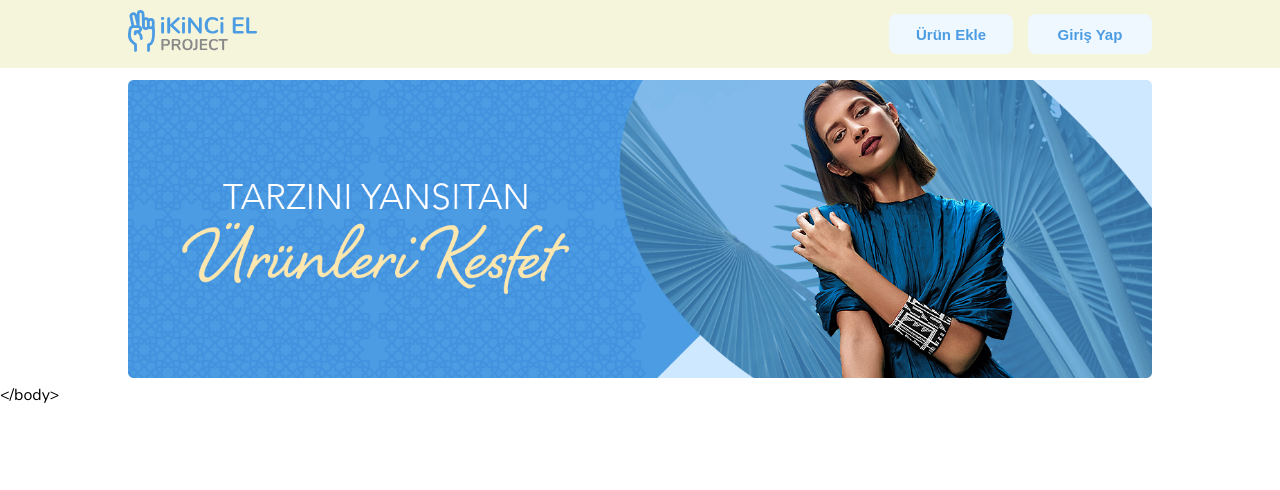
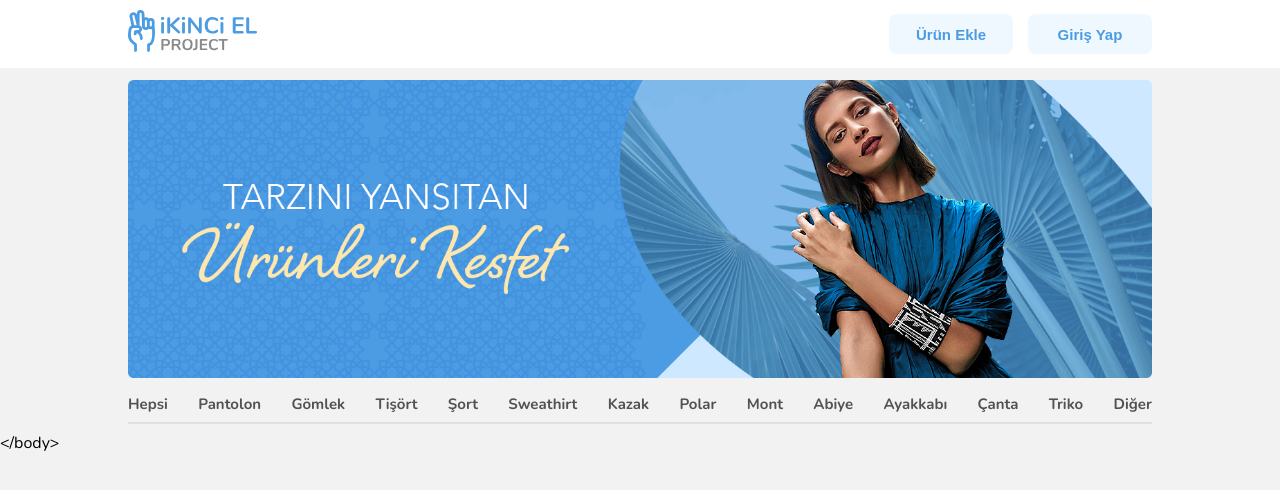
Before and after one commit to enesergun/ikinciel-project-react, a React (Create React App) app: page /index in a window 1280 px wide. Shown: the top 490 px of the page. Built offline with nearby package versions, Linux system fonts and the light colour scheme.

Commit message:
category underline created

```diff
--- a/src/App.css
+++ b/src/App.css
@@ -7,6 +7,7 @@
 
 body {
     font-family: 'Nunito', sans-serif;
+    background-color: #F2F2F2;
 }
 
 /* REGISTER PAGE START */
@@ -26,7 +27,6 @@ body {
     width: 100%;
     height: 100%;
 }
-
 .rightSide {
     width: calc(100% - 43.5%);
     display: flex;
@@ -35,27 +35,22 @@ body {
     justify-content: center;
     color: #525252;
 }
-
 .formValidation {
     width: calc(100% - 49%);
     box-shadow: rgba(149, 157, 165, 0.2) 0px 8px 24px;
     padding: 0 60px;
 }
-
 .brandLogo {
     margin-bottom: 30px
 }
-
 .header {
     text-align: center;
     margin: 55px 0;
 }
-
 .formContainer {
     /* width: 50%; */
     margin: 0 auto;
 }
-
 .formGroup {
     display: flex;
     flex-direction: column;
@@ -64,7 +59,6 @@ body {
 label {
     font-size: 20px;
 }
-
 input[type="text"],
 input[type="password"] {
     border: 2px solid #8E8E8E;
@@ -78,7 +72,6 @@ input[type="password"] {
     outline: none;
     width: 100%
 }
-
 #errorEmail,
 #errorPassword {
     color: red;
@@ -105,7 +98,6 @@ input[type="password"]::placeholder {
 .formGroup:nth-child(3) {
     margin-top: 30px;
 }
-
 .alreadyAccount {
     padding: 30px 0;
     text-align: center;
@@ -116,17 +108,11 @@ input[type="password"]::placeholder {
 
 /* INDEX PAGE START */
 
-.indexPage {
-    /* max-width: 80%;
-    margin: 0 auto; */
-}
-
-
 .navbar {
     padding: 10px 0;
-    background: beige;
     position: fixed;
     width: 100%;
+    background-color: white;
 }
 .navbarWrapper {
     display: flex;
@@ -149,7 +135,6 @@ input[type="password"]::placeholder {
 .addProductButton {
     margin-right: 15px;
 }
-
 .navbarWrapper,
 .banner {
     max-width: 80%;
@@ -161,6 +146,23 @@ input[type="password"]::placeholder {
     margin-top: 80px;
 
 }
-
-
+.categories {
+    display: flex;
+    margin: 0 auto;
+    max-width: 80%;
+    justify-content: space-between;
+}
+.categoryName {
+    font-weight: 600;
+    margin-top: 10px;
+    font-size: 15px;
+    color: #525252;
+    cursor: pointer;
+}
+.underline {
+    width: 80%;
+    margin: 8px auto;
+    height: 2px;
+    background-color: #E0E0E0;
+}
 /* INDEX PAGE END */
--- a/src/pages/Index.js
+++ b/src/pages/Index.js
@@ -1,35 +1,51 @@
-import React from 'react'
+import {useState} from 'react'
 import brandLogoIndex from '../assets/brandLogoIndex.svg'
 /* import addPlus from '../assets/addPlus.svg' */
 import Banner from '../assets/Banner1.png';
 
-function Home() {
+function Index() {
+
+  const [categories] = useState(['Hepsi', 'Pantolon', 'Gömlek', 'Tişört', 'Şort', 'Sweathirt', 'Kazak', 'Polar', 'Mont', 'Abiye', 'Ayakkabı', 'Çanta', 'Triko', 'Diğer'])
 
 
   return (
     <div className="indexPage">
+
       <div className="navbar">
         <div className="navbarWrapper">
           <div className="brand">
             <img src={brandLogoIndex} alt="" />
           </div>
           <div className="buttons">
+
             <div className="addProductButton">
               <button className='navbarButton'>Ürün Ekle</button>
             </div>
+
             <div className="accountButton">
               <button className='navbarButton'>Giriş Yap</button>
             </div>
+
           </div>
         </div>
       </div>
+
       <div className="banner">
         <img src={Banner} alt="" />
       </div>
-      <div className="categories"></div>
+
+      <div className="categories">
+        {
+          categories.map((category, index) => (
+            <div className='categoryName'>{category}</div>
+          ))
+        }
+      </div>
+      <div className="underline"></div>
+
       <div className="products"></div>
     </div>
   )
 }
 
-export default Home
+export default Index
```
